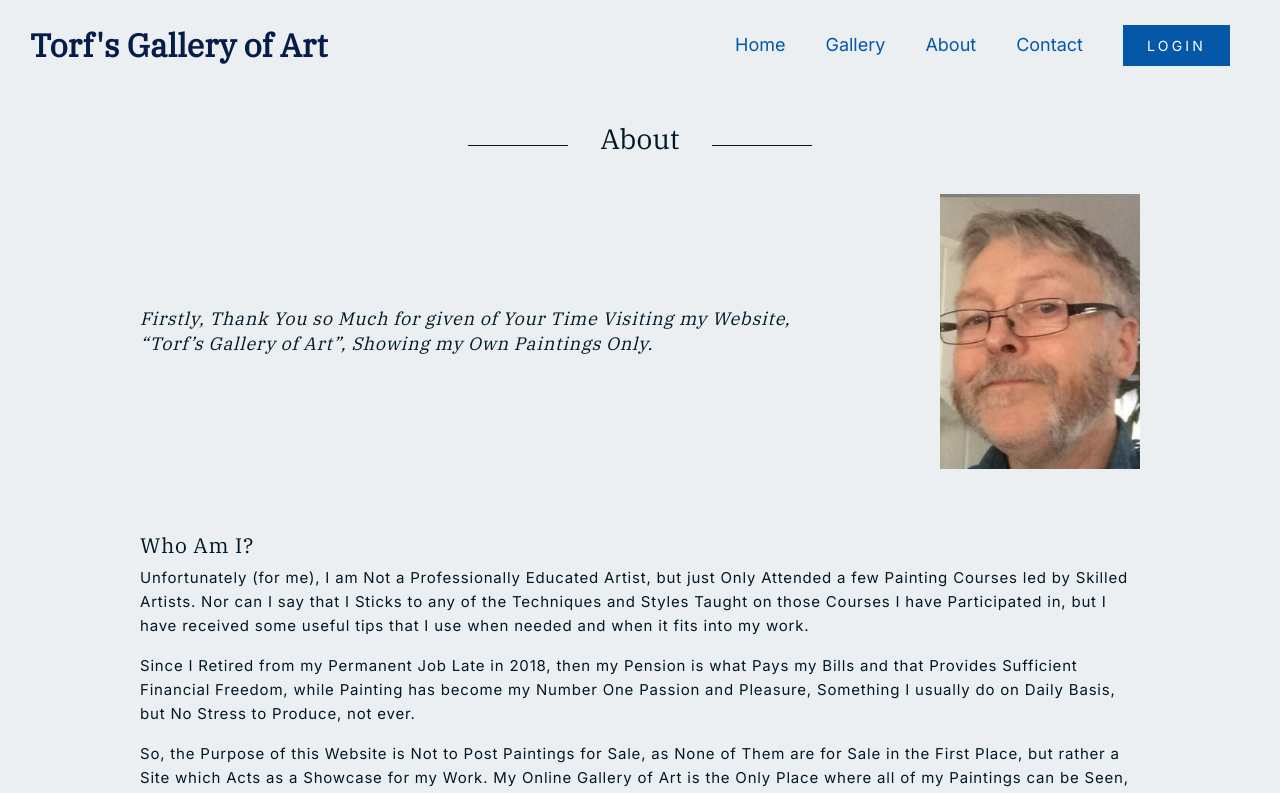
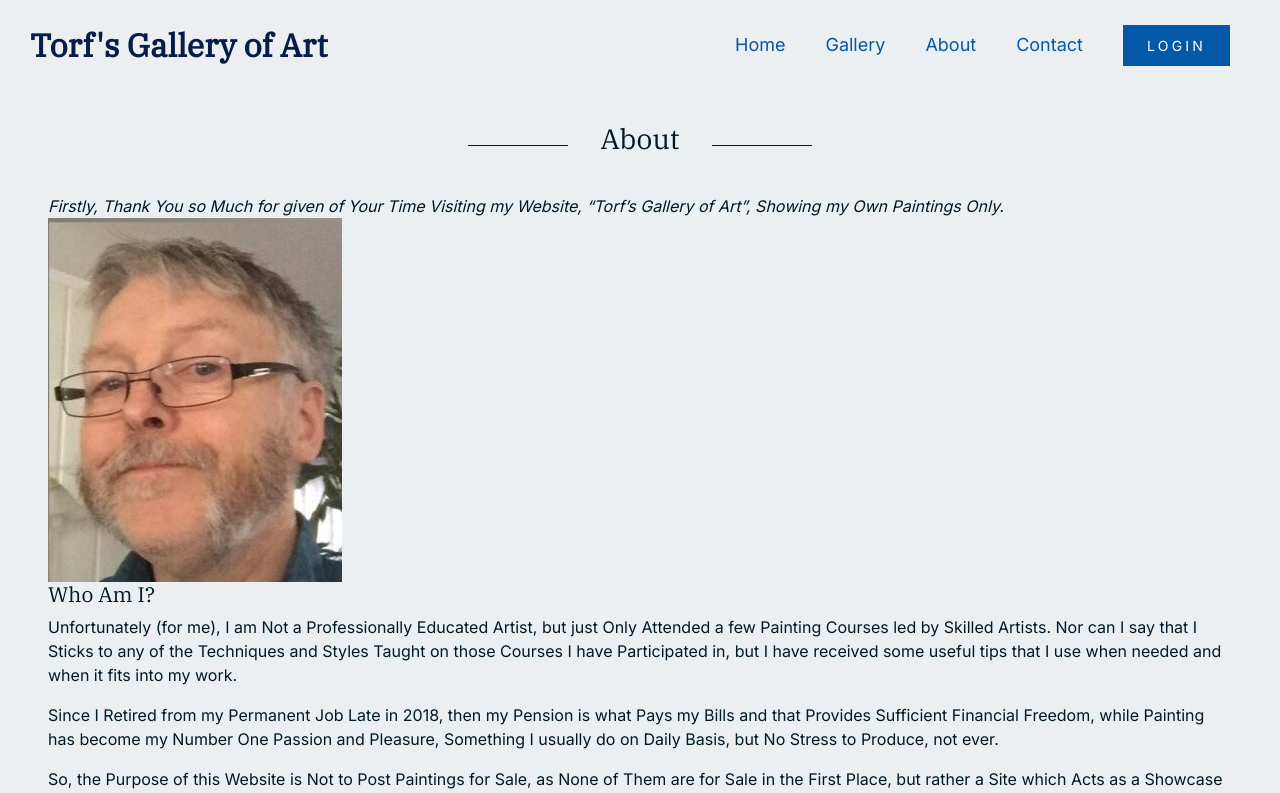
Before and after one commit to lunadragon06/torfs-art-gallery, a React (Create React App) app: page /about in a window 1280 px wide. Shown: the top 793 px of the page. Built offline with nearby package versions, Linux system fonts and the light colour scheme.

Commit message:
Update _base.scss

```diff
--- a/src/sass/partials/_base.scss
+++ b/src/sass/partials/_base.scss
@@ -25,79 +25,9 @@ $--default-layout: 100%;
 $--layout-width: 1280px;
 $--unset: 0;
 
-$--laptop-screen: 1024px;
-$--mobile-screen: 600px;
-$--tablet-screen: 991px;
-
 //form elements
 $--autofill: #f2faff;
 $--error: #fff3f3;
 $--input: #ffffff;
 $--required: #fb2828;
 $--success: #54c111;
-
-/* ABOUT */
-.about {
-  align-items: center;
-  display: flex;
-  flex-direction: row;
-  gap: 9rem;
-  justify-content: center;
-  margin: 0rem 0rem 4rem;
-}
-
-.bio {
-  margin: 0 auto;
-  max-width: 1000px;
-}
-
-.portrait {
-  height: 275px;
-  object-fit: cover;
-  width: 200px;
-}
-
-.signature {
-  margin-bottom: 2rem;
-  width: 125px;
-}
-
-.what, .who {
-  margin-bottom: 2.5rem;
-}
-
-article, i {
-  letter-spacing: $--default-letter-spacing;
-  line-height: $--default-line-height;
-}
-
-article {
-  font-size: $--bread-text;
-}
-
-i {
-  font-family: $--primary-font;
-  font-size: 18px;
-}
-
-@media only screen and (max-width: getScreenSize(tablet-width)) {
-  .about {
-    gap: 3rem;
-  }
-}
-
-@media only screen and (max-width: getScreenSize(mobile-width)) {
-  .about {
-    align-items: unset;
-    flex-direction: column;
-    gap: 1.25rem;
-    margin: 2rem 0rem 3rem;
-  }
-  .intro:first-child {
-    order: 2;
-  }
-  .portrait {
-    height: 100%;
-    width: 100%;
-  }
-}
```
